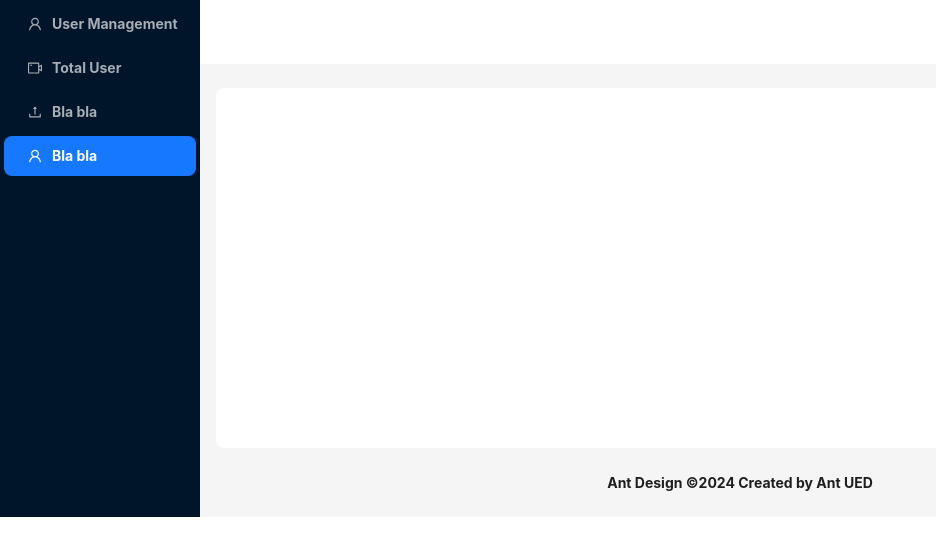
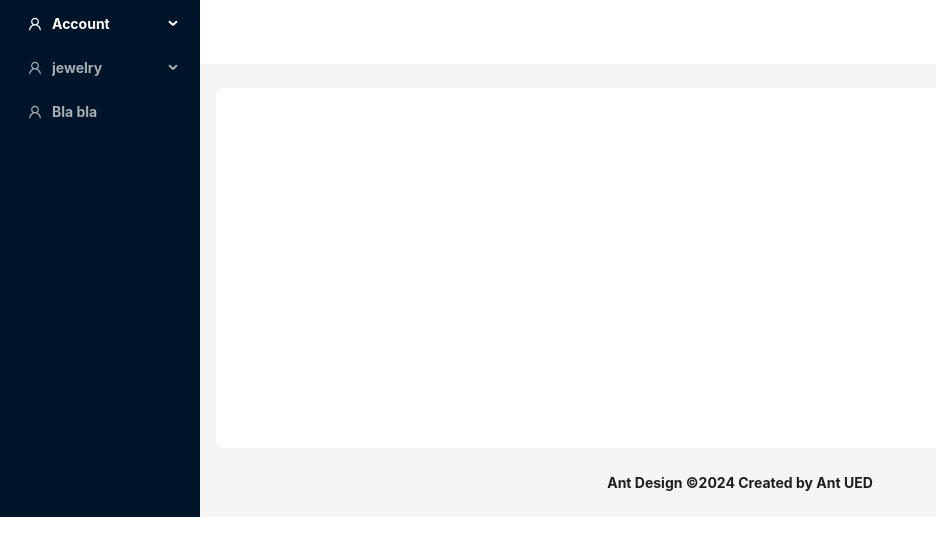
Before and after one commit to ducsangtran/AuctionJewelry-admin, a React (Vite) app: page / in a window 1280 px wide. Shown: the top 556 px of the page, without its empty margins (0-936 px from the left). Built offline with nearby package versions, Linux system fonts and the light colour scheme.

Commit message:
update layout

```diff
--- a/src/config/routes/AppRouting.jsx
+++ b/src/config/routes/AppRouting.jsx
@@ -1,17 +1,20 @@
-import { Route, Routes } from 'react-router-dom';
-import { Dashboard } from '@pages/Dashboard';
-import { Statistics } from '@pages/Dashboard/components/Statistics';
-import { TotalUserList } from '@pages/Dashboard/components/Statistics/TotalUserList/TotalUserList';
-import { UserManagement } from '../../pages/Dashboard/components/UserManagement';
+import { Route, Routes } from "react-router-dom";
+import { Dashboard } from "@pages/Dashboard";
+import { Statistics } from "@pages/Dashboard/components/Statistics";
+import { TotalUserList } from "@pages/Dashboard/components/Statistics/TotalUserList/TotalUserList";
+import { UserManagement } from "../../pages/Dashboard/components/UserManagement";
+// import { JewelryManagement } from "../../pages/Dashboard/components/JewelryManagement";
+// import { Materials } from "../../pages/Dashboard/components/JewelryManagement/Materials/Materials";
 
 const AppRouting = () => {
     return (
         <Routes>
-      <Route path='/' element={<Dashboard />}>
-        <Route path='/statistics' element={<Statistics />}>
-          <Route path='totaluser' element={<TotalUserList />} />
+            <Route path="/" element={<Dashboard />}>
+                <Route path="/statistics" element={<Statistics />}>
+                    <Route path="totaluser" element={<TotalUserList />} />
                 </Route>
-        <Route path='/usermanagement' element={<UserManagement />} />
+                <Route path="/usermanagement" element={<UserManagement />} />
+                {/* <Route path="/materials" element={<Materials />} /> */}
             </Route>
         </Routes>
     );
--- a/src/core/layout/AppLayout.jsx
+++ b/src/core/layout/AppLayout.jsx
@@ -1,31 +1,54 @@
-import {
-    UploadOutlined,
-    UserOutlined,
-    VideoCameraOutlined,
-} from "@ant-design/icons";
+import { UserOutlined } from "@ant-design/icons";
 import { Layout, Menu, theme } from "antd";
 import { Link } from "react-router-dom";
+import React from "react";
+
 const { Header, Content, Footer, Sider } = Layout;
-
+function getItem(label, key, icon, children) {
+    return {
+        key,
+        icon,
+        children,
+        label,
+    };
+}
 // Cái này đổi thành danh mục ở sider bar nha a sang
 const items = [
+    // {
+    //     key: "1",
+    //     icon: <UserOutlined />,
+    //     label: <Link to="/usermanagement">User Management</Link>,
+    // },
+    getItem("Account", "sub1", <UserOutlined />, [
+        getItem("User", "1", <Link to="/usermanagement"></Link>),
+        getItem("Total User", "2", <Link to="/statistics/totaluser"></Link>),
+        getItem("Staff", "3"),
+        getItem("Total Staff", "4"),
+        getItem("Manager", "5"),
+        getItem("Total Manager", "6"),
+    ]),
+    // {
+    //     key: "2",
+    //     icon: <VideoCameraOutlined />,
+    //     label: <Link to="/statistics/totaluser">Total User</Link>,
+    // },
+    // {
+    //     key: "3",
+    //     icon: <UploadOutlined />,
+    //     label: <Link to="/jewelrymanagement">Jewelry Management</Link>,
+    // },
+    getItem("jewelry ", "sub2", <UserOutlined />, [
+        getItem(
+            "Materials",
+            "1",
+            <Link to="/jewelrymanagement/materials"></Link>
+        ),
+        getItem("Categories", "2"),
+        getItem("Brands", "3"),
+    ]),
+
     {
-        key: "1",
-        icon: <UserOutlined />,
-        label: <Link to="/usermanagement">User Management</Link>,
-    },
-    {
-        key: "2",
-        icon: <VideoCameraOutlined />,
-        label: <Link to="/statistics/totaluser">Total User</Link>,
-    },
-    {
-        key: "3",
-        icon: <UploadOutlined />,
-        label: <Link to="/upload">Bla bla</Link>,
-    },
-    {
-        key: "4",
+        key: "7",
         icon: <UserOutlined />,
         label: <Link to="/nav4">Bla bla</Link>,
     },
--- a/src/pages/Dashboard/components/Statistics/TotalUserList/TotalUserList.jsx
+++ b/src/pages/Dashboard/components/Statistics/TotalUserList/TotalUserList.jsx
@@ -1,10 +1,50 @@
+// import { Card, Row, Col, Typography } from "antd";
+
+// const { Title, Text } = Typography;
+
+// const totalUsers = 10; // này phải call api nha
+
+// export const TotalUserList = () => {
+//     return (
+//         <div className="container" style={{ marginTop: "2rem" }}>
+//             <Row gutter={[16, 16]}>
+//                 <Col span={8}>
+//                     <Card>
+//                         <Title level={4}>Total Users</Title>
+//                         <Text
+//                             className="display-4"
+//                             style={{ fontSize: "2rem" }}
+//                         >
+//                             {totalUsers}
+//                         </Text>
+//                     </Card>
+//                 </Col>
+//                 {/* Add more cards for other statistics as needed */}
+//             </Row>
+//         </div>
+//     );
+// };
+import { useState, useEffect } from "react";
 import { Card, Row, Col, Typography } from "antd";
+import { fetchTotalUsers } from "@api/UserApi.js"; // Đảm bảo import hàm fetchTotalUsers từ file API thích hợp
 
 const { Title, Text } = Typography;
 
-const totalUsers = 10; // này phải call api nha
+export const TotalUserList = () => {
+    const [totalUsers, setTotalUsers] = useState(0);
 
-export const TotalUserList = () => {
+    useEffect(() => {
+        const fetchTotalUserCount = async () => {
+            try {
+                const count = await fetchTotalUsers();
+                setTotalUsers(count);
+            } catch (error) {
+                console.error("Error fetching total user count:", error);
+            }
+        };
+        fetchTotalUserCount();
+    }, []);
+
     return (
         <div className="container" style={{ marginTop: "2rem" }}>
             <Row gutter={[16, 16]}>
--- a/src/services/api/UserApi.js
+++ b/src/services/api/UserApi.js
@@ -9,6 +9,15 @@ export const fetchUsers = async () => {
         return response.data;
     } catch (error) {
         console.error("Error fetching users:", error);
+        throw error;
+    }
+};
+export const fetchTotalUsers = async () => {
+    try {
+        const response = await axios.get(`${API_BASE_URL}/users`);
+        return response.data.length;
+    } catch (error) {
+        console.error("Error fetching total users:", error);
         throw error;
     }
 };
```
Also changed, not shown: src/core/layout/AppHeader.jsx (+36 -27 lines), src/pages/Dashboard/components/JewelryManagement/components/Materials/Materials.jsx (added), src/pages/Dashboard/components/UserManagement/components/ManagerList/ManagerList.jsx (added), src/pages/Dashboard/components/UserManagement/components/StaffList/StaffList.jsx (added). Lines whose indentation alone changed are shown as unchanged.
